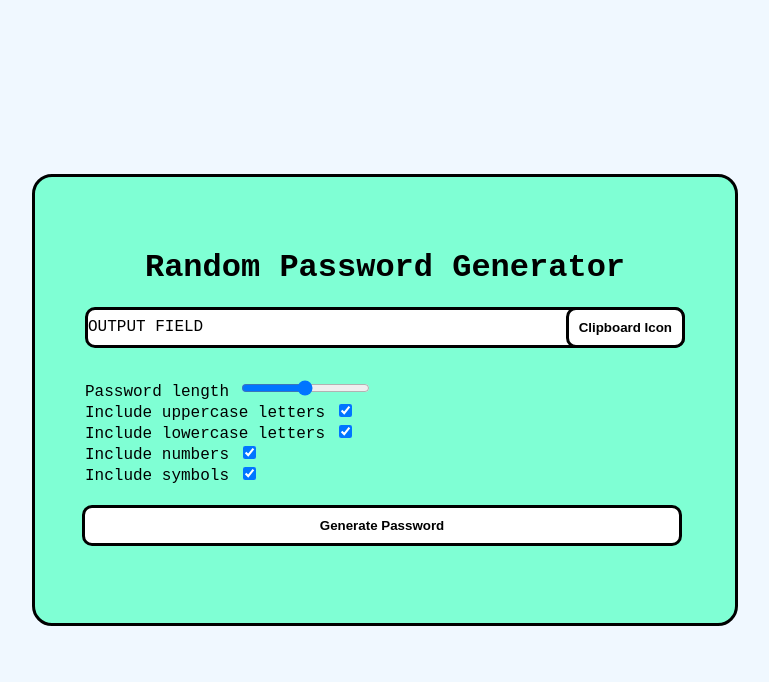
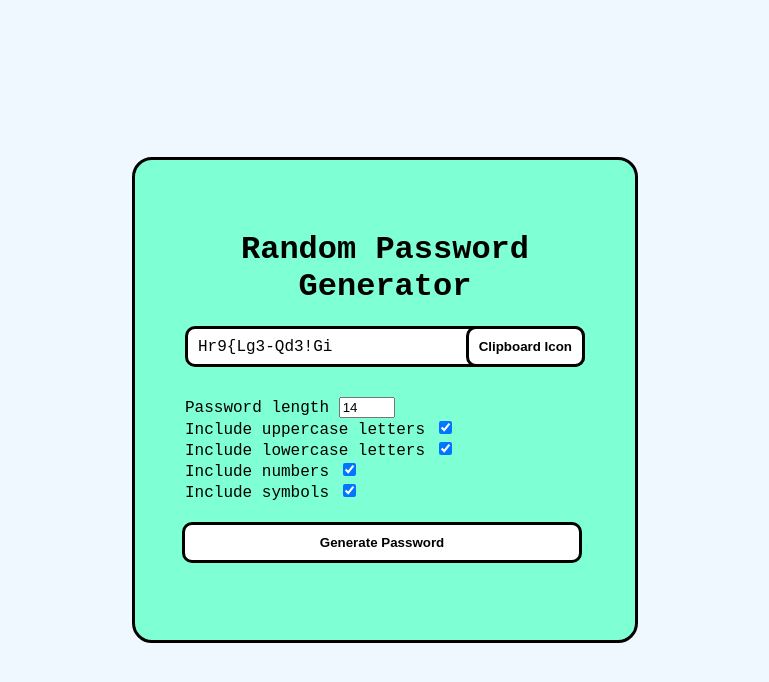
Before and after one commit to gabijaatmanaviciute/Random_Password_Generator, a plain HTML site: page index.html in a window 1280 px wide. Both pictures are taken after a click on the button "Generate Password". Shown: the whole page, without its empty margins (255-1024 px from the left). Drawn offline with Linux system fonts and the light colour scheme.

Commit message:
updated css

```diff
--- a/index.html
+++ b/index.html
@@ -12,14 +12,16 @@
         <h1 class="title">Random Password Generator</h1>
         <div class="result-row">
             <!--Password display field + Copy to clipboard button-->
-            <span id="resultpass">OUTPUT FIELD</span>
+            <div class="result-container">
+                <span id="resultpass">Your password</span>
+            </div>
             <button id="clipboard" class="btn btn-clip">Clipboard Icon</button>
         </div>
         <div class="settings-panel">
             <div class="setting">
                 <!--Password Length input area-->
                 <label for="pass-length">Password length</label>
-                <input type="range" id="pass-length" min="8" max="20"value="14" >
+                <input type="number" id="pass-length" min="8" max="20"value="14" >
             </div>
             <div class="setting">
                 <!--Include uppercase letters checkbox-->
@@ -47,6 +49,6 @@
 
 
     </div>
-
+    <script src="main.js"></script>
 </body>
 </html>
--- a/main.css
+++ b/main.css
@@ -9,7 +9,7 @@ body {
 }
 
 .container {
-    width: 600px;
+    width: 25rem;
     background-color: aquamarine;
     border: 3px solid #000;
     border-radius: 20px;
@@ -28,6 +28,11 @@ body {
     border: 3px solid #000;
     border-radius: 10px;
 }
+
+.result-container {
+    padding-left: 10px;
+}
+
 .settings-panel {
     margin: 30px 0px;
 }
@@ -47,3 +52,14 @@ body {
     margin-top: 20px;
     width: 100%;
 }
+.btn.btn-generate:hover, .btn.btn-clip:hover {
+    cursor: pointer;
+    background-color: aliceblue;
+}
+.btn.btn-generate:active {
+    transform: scale(0.97);
+}
+
+#generate{
+    padding-left: 10px;
+}
--- a/main.js
+++ b/main.js
@@ -1,12 +1,69 @@
+// Selecting the DOM elements:
+const resultElement = document.getElementById('resultpass');
+const lengthElement = document.getElementById('pass-length');
+const upperCaseElement = document.getElementById('incluppercase');
+const lowerCaseElement = document.getElementById('incllowercase');
+const numbersElement = document.getElementById('inclnumbers');
+const symbolsElement = document.getElementById('inclsymbols');
+const generateButtonElement = document.getElementById('generate');
+const clipboardButtonElement = document.getElementById('clipboard');
 
-// Generating random lower case letter:
-function generateRandomLowerLetter () {
-    return String.fromCharCode(97 + Math.floor(Math.random()*26));
+// Object with all the generator functions:
+const functionSet = {
+    upper: generateRandomUpperLetter,
+    lower: generateRandomLowerLetter,
+    number: generateRandomNumber,
+    symbol: generateRandomSymbol
+}
+
+// Adding event listener to generator button:
+generateButtonElement.addEventListener('click', () => {
+
+    const length = +lengthElement.value; // + turns the value from string to number
+    const incluppercase = upperCaseElement.checked;
+    const incllowercase = lowerCaseElement.checked;
+    const inclnumbers = numbersElement.checked;
+    const inclsymbols = symbolsElement.checked;
+
+    // After event occurs, the generator function is called with the taken parameters and the result is inserted into the output field:
+    resultElement.innerText = generatePassword(length, incluppercase, incllowercase, inclnumbers, inclsymbols);
+})
+
+// Password generator function:
+function generatePassword (length, upper, lower, number, symbol) {
+    let password = '';
+
+    const checksCount = upper + lower + number + symbol;
+    if (checksCount === 0) {
+        return '';
+    }
+
+    // Filtering out unchecked character types:
+    const checksArray = [{upper}, {lower}, {number}, {symbol}].filter((checked) => (
+        Object.values(checked)[0] // we get the first value from the Object.values(checked) array
+    ));
+
+    for(let i = 0; i < length; i += checksCount) {
+        // For each checked symbol type we call the appropriate generator function and append the generated symbol to our result password string:
+        checksArray.forEach(check => {
+            const functionName = Object.keys(check)[0];
+
+            password += functionSet[functionName]();
+        })
+    }
+    const finalPassword = password.slice(0, length); // We make sure the password is exactly the length we need
+
+    return finalPassword;
 }
 
 // Generating random upper case letter:
 function generateRandomUpperLetter () {
     return String.fromCharCode(65 + Math.floor(Math.random()*26));
+}
+
+// Generating random lower case letter:
+function generateRandomLowerLetter () {
+    return String.fromCharCode(97 + Math.floor(Math.random()*26));
 }
 
 // Generating random number:
@@ -20,4 +77,7 @@ function generateRandomSymbol () {
     return symbolSet[Math.floor(Math.random()*symbolSet.length)];
 }
 
-// Object with all the generator functions:
+// Copying to clipboard:
+clipboardButtonElement.addEventListener('click', () => {
+
+})
```
